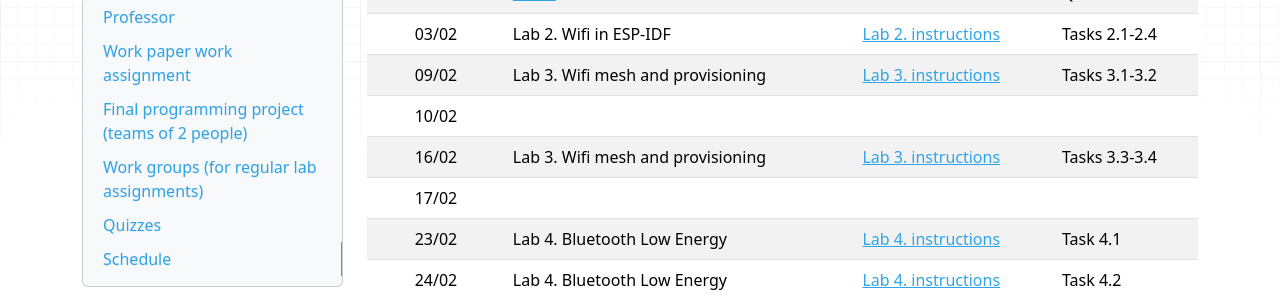
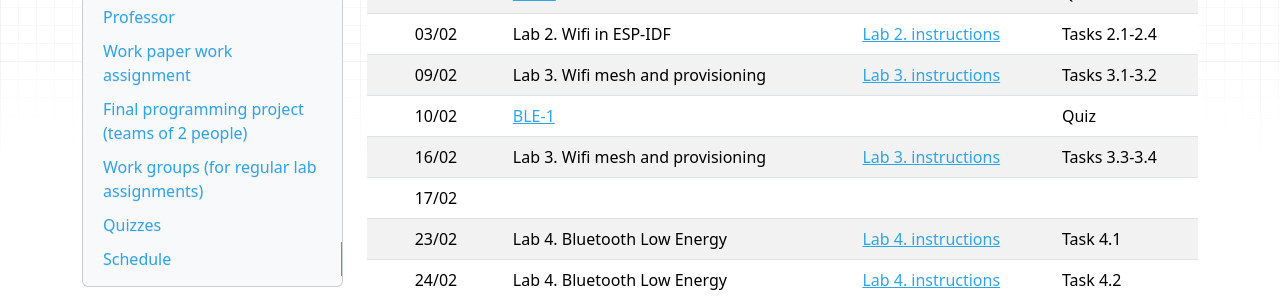
Before and after one commit to iot-da/iot-da.github.io, an MkDocs documentation site: the page built from docs/Subjects/NP1/index.md, in a window 1280 px wide and 900 px high, scrolled down 1034 px. Shown: the part 155-453 px from the top of the window. Built offline with MkDocs 1.6.1, drawn with Linux system fonts in a browser that asks for light colours; nearby versions of some CDN libraries.

Commit message:
NP1 BLE1

```diff
--- a/docs/Subjects/NP1/index.md
+++ b/docs/Subjects/NP1/index.md
@@ -50,7 +50,7 @@ You MUST enter your name to answer the quizzes.
 |   02/02   | [Wifi-2](slides/Wifi-2.pdf)                 |                                    | Quiz          |
 |   03/02   | Lab 2. Wifi in ESP-IDF                      | [Lab 2. instructions](P2/index.md) | Tasks 2.1-2.4 |
 |   09/02   | Lab 3. Wifi mesh and provisioning           | [Lab 3. instructions](P3/index.md) | Tasks 3.1-3.2 |
-|   10/02   |                                             |                                    |               |
+|   10/02   | [BLE-1](slides/BLE-1.pdf)                   |                                    | Quiz          |
 |   16/02   | Lab 3. Wifi mesh and provisioning           | [Lab 3. instructions](P3/index.md) | Tasks 3.3-3.4 |
 |   17/02   |                                             |                                    |               |
 |   23/02   | Lab 4. Bluetooth Low Energy                 | [Lab 4. instructions](P4/index.md) | Task 4.1      |
```
Also changed, not shown: 1 other file.
